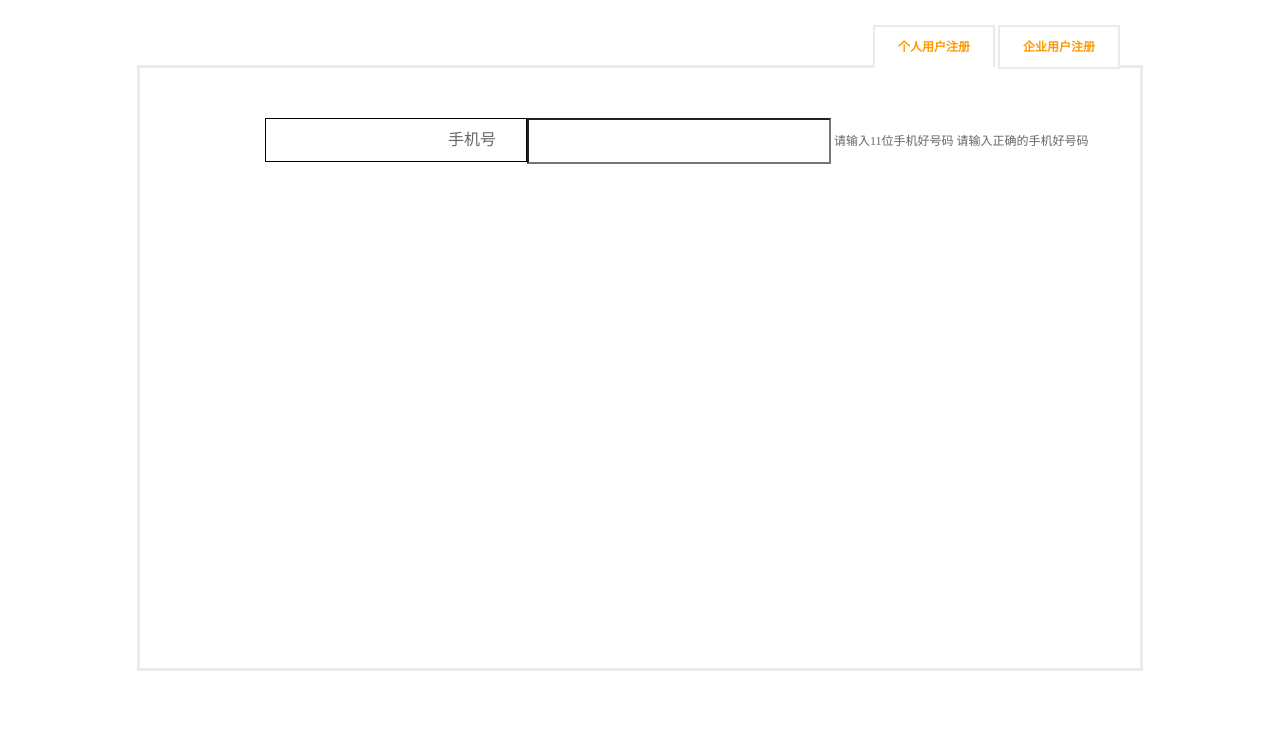
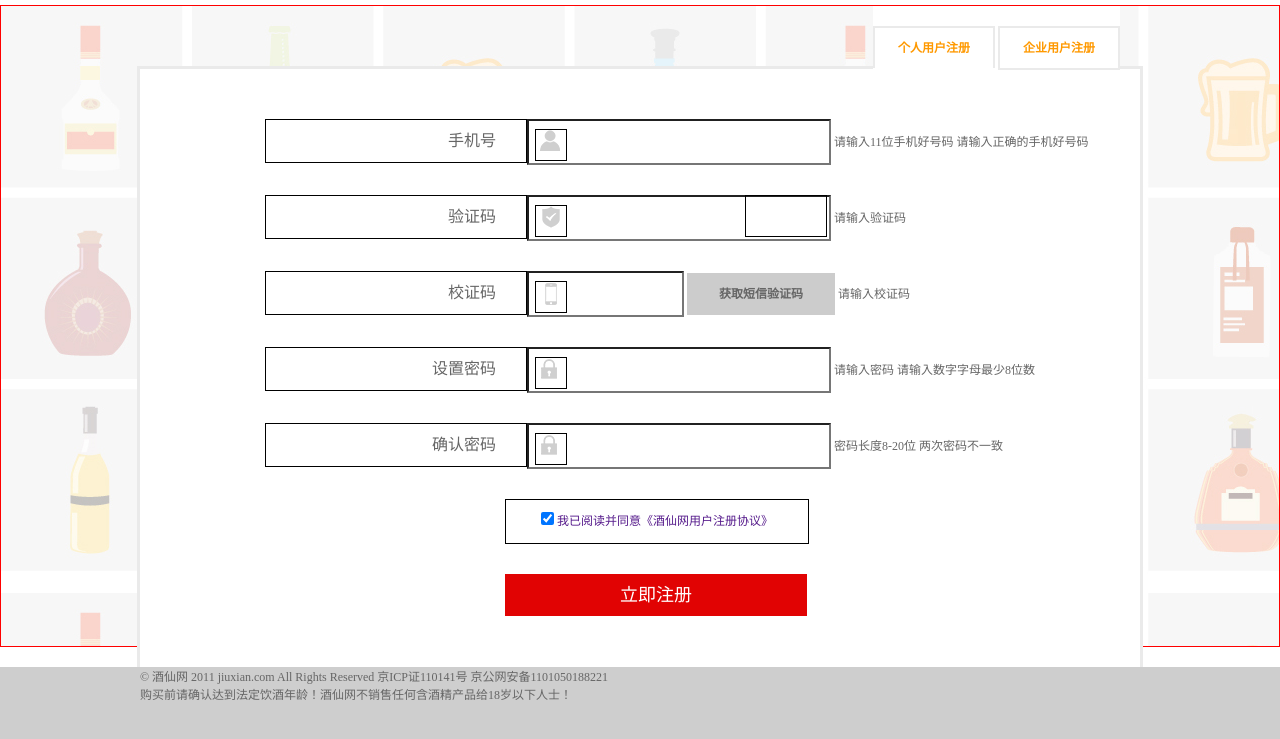
Before and after one commit to hongenren/renhongenzuoye, a website: page index.html in a window 1280 px wide. Shown: the part 83-822 px from the top of the page. Before the commit the page ends 800 px from the top, so only its background shows below. Drawn offline with Linux system fonts and the light colour scheme.

Commit message:
kaoshile

```diff
--- a/css/base.css
+++ b/css/base.css
@@ -14,7 +14,7 @@ fieldset, img { border:0; }
 button, input, select, textarea { font-size:100%; }
 table { border-collapse:collapse; border-spacing:0; }
 
-.top-head,.main-zhuce,.geren{
+.top-head,.main-zhuce,.geren,footer{
 	width: 1000px;
 	margin: 0 auto;
 	font-size: 12px;
@@ -114,6 +114,11 @@ table { border-collapse:collapse; border-spacing:0; }
 	margin-left: 20px;
 }
 /*中间*/
+.main-warp{
+	height: 640px;
+	border: 1px solid red;
+	background: url(../img/bg.jpg);
+}
 .geren{
 	height: 60px;
 	/*border: 1px solid #000000;*/
@@ -146,7 +151,10 @@ table { border-collapse:collapse; border-spacing:0; }
 	height: 550px;
 	border: 3px solid #eaeaea;
 	padding: 50px 0 0 125px;
+	background: #FFFFFF;
+
 }
+
 
 .main-zhuce p{
 	width: 260px;
@@ -161,10 +169,90 @@ table { border-collapse:collapse; border-spacing:0; }
 	display: inline-block;
 	float: right;
 	margin-right: 30px;
+
 }
 .main-zhuce input{
 	width: 255px;
 	height: 42px;
 	padding-left: 45px;
 	background: none;
+
 }
+.zhuce-sj{
+	position: relative;
+	margin-bottom: 30px;
+}
+.zhuce-sj b{
+	width: 30px;
+	height: 30px;
+	background: url(../img/regLogin-8.png)no-repeat top left;
+	background-position-x: -47px;
+	position: absolute;
+	left: 270px;
+	top: 10px;
+	border: 1px solid #000000;
+}
+.dier b{
+	background: url(../img/regLogin-8.png)no-repeat top left;
+	background-position-x: -420px;
+}
+.dier i{
+	width: 80px;
+	height: 40px;
+	border:1px solid #000000;
+	position: absolute;
+	top: 0;
+	left: 480px;
+}
+.xym b{
+	background: url(../img/regLogin-8.png)no-repeat top left;
+	background-position-x: -258px;
+}
+.xym input{
+	width: 108px;
+}
+.xym strong{
+	display: inline-block;
+	width: 148px;
+	height: 42px;
+	line-height: 42px;
+	text-align: center;
+	background: #ccc;
+}
+.szmm b{
+	background: url(../img/regLogin-8.png)no-repeat top left;
+	background-position-x: -78px;
+}
+.ryzc{
+	width: 302px;
+	height: 43px;
+	line-height: 43px;
+	text-align: center;
+	border: 1px solid #000000;
+	margin-left: 240px;
+}
+.ryzc input{
+	width: 13px;
+	height: 13px;
+}
+.ljzc{
+	background: #e10303;
+	width: 302px;
+	height: 42px;
+	color: #fff;
+	font-size: 18px;
+	cursor: pointer;
+	line-height: 43px;
+	text-align: center;
+	margin-top: 30px;
+	margin-left: 240px;
+}
+/*结束*/
+.footer-warp{
+	background: #CECECE;
+	margin-top: 20px;
+}
+footer{
+	height: 300px;
+
+}
--- a/index.html
+++ b/index.html
@@ -56,11 +56,68 @@
 					<input type="text" name="" id="" value="" />
 					<span>请输入11位手机好号码</span>
 					<span>请输入正确的手机好号码</span>
+					<b></b>
 				</div>
 
+				<div class="zhuce-sj dier">
+					<p><span>
+						验证码
+					</span></p>
+					<input type="text" name="" id="" value="" />
+					<span>请输入验证码</span>
+				<!--	<span>请输入正确的手机好号码</span>-->
+					<b></b>
+					<i></i>
+				</div>
 
+				<div class="zhuce-sj xym">
+					<p><span>
+						校证码
+					</span></p>
+					<input type="text" name="" id="" value="" />
+					<strong>获取短信验证码</strong>
+					<span>请输入校证码</span>
+				<!--	<span>请输入正确的手机好号码</span>-->
+					<b></b>
+					<i></i>
+				</div>
+
+				<div class="zhuce-sj szmm">
+					<p><span>
+						设置密码
+					</span></p>
+					<input type="text" name="" id="" value="" />
+					<!--<strong>获取短信验证码</strong>-->
+					<span>请输入密码</span>
+					<span>请输入数字字母最少8位数</span>
+					<b></b>
+					<i></i>
+				</div>
+
+					<div class="zhuce-sj szmm">
+					<p><span>
+						确认密码
+					</span></p>
+					<input type="text" name="" id="" value="" />
+					<!--<strong>获取短信验证码</strong>-->
+					<span>密码长度8-20位</span>
+					<span>两次密码不一致</span>
+					<b></b>
+					<i></i>
+				</div>
+				<div class="ryzc">
+					<input type="checkbox" checked="checked"  value="" />
+					<a href="">我已阅读并同意<span>《酒仙网用户注册协议》</span></a>
+				</div>
+				<div class="ljzc">立即注册</div>
 			</div>
 		</form>
 		</div>
+		<div class="footer-warp">
+		<footer>
+			<p>©  酒仙网  2011 jiuxian.com All  Rights Reserved  京ICP证110141号  京公网安备1101050188221</p>
+			<p>购买前请确认达到法定饮酒年龄！酒仙网不销售任何含酒精产品给18岁以下人士！</p>
+		</footer>
+		</div>
 	</body>
 </html>
```
Also changed, not shown: img/bg.jpg (added), img/d55c274c311f44aabc5c443cae1382c8.jpg (added), img/regLogin-8.png (added).
